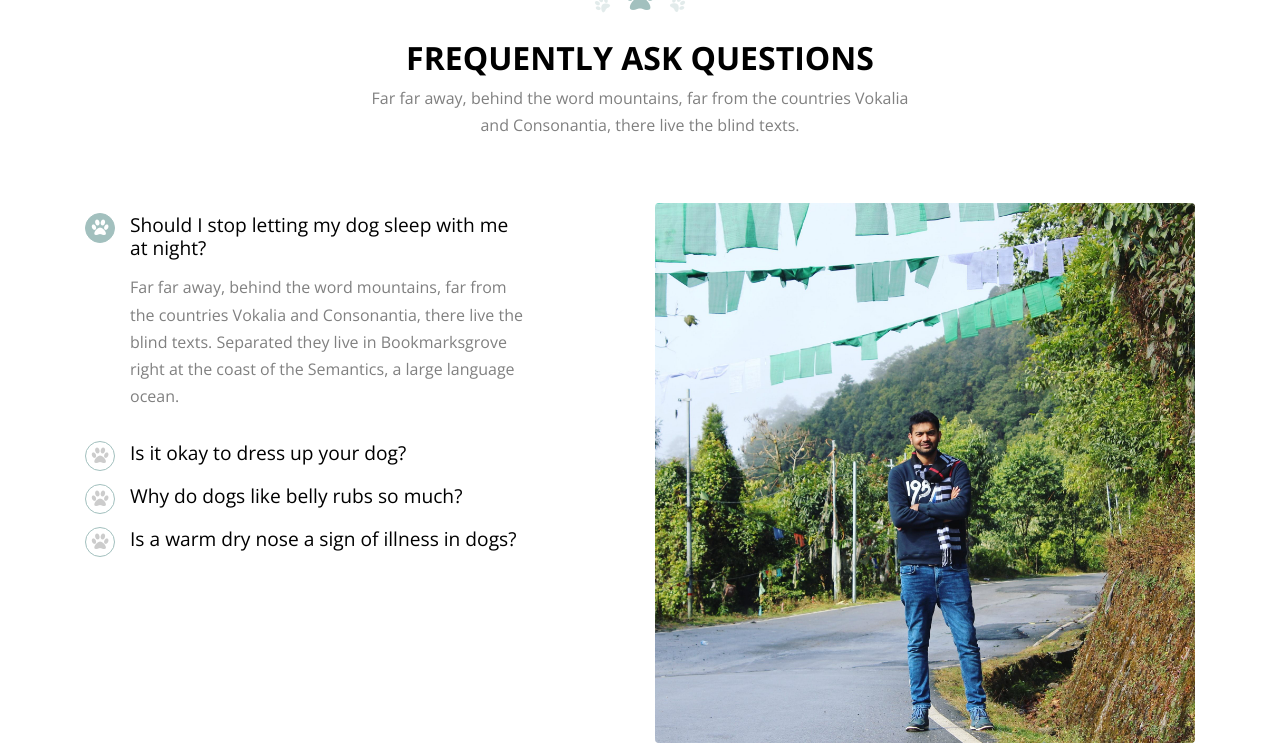
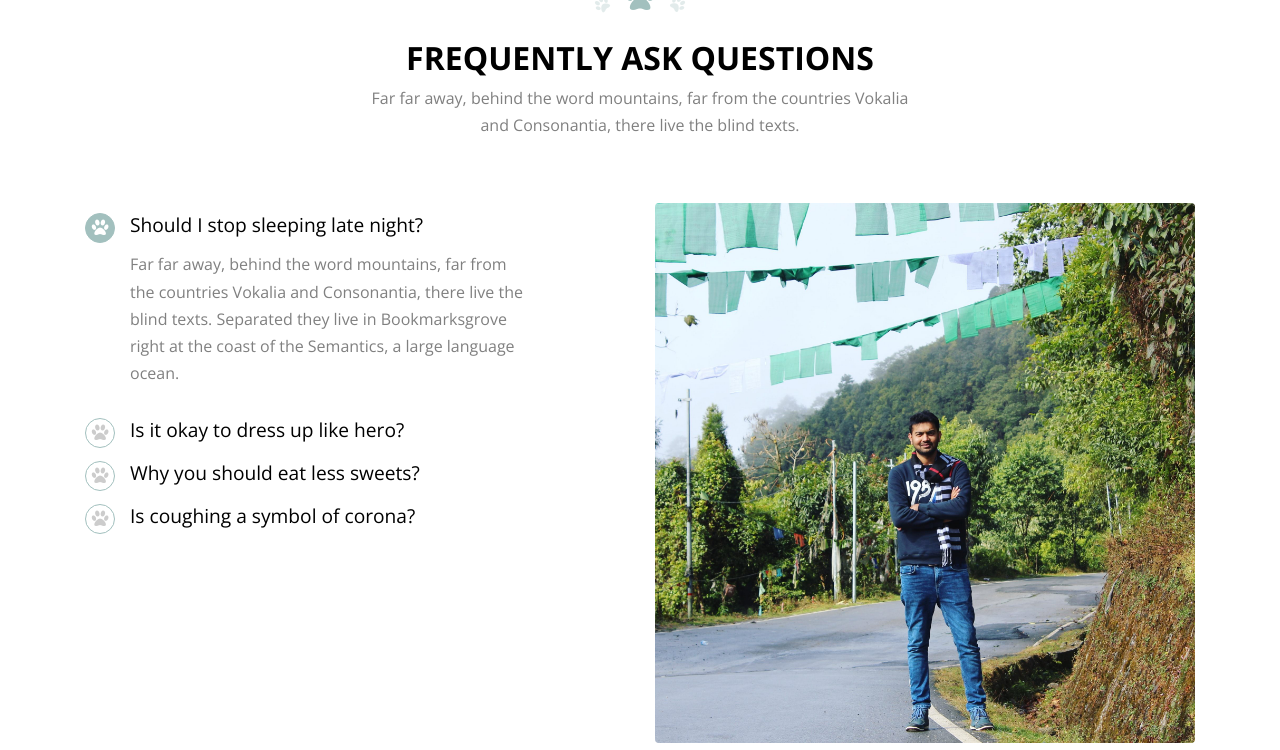
Before and after one commit to pkmishra47/blog, a Django app: page / in a window 1280 px wide. Shown: the part 4000-4750 px from the top of the page. Run offline with Django 3.2, Linux system fonts and the light colour scheme; some libraries are stand-ins or nearby versions; some web fonts are replaced.

Commit message:
few changes in template

```diff
--- a/blog/templates/blog/test.html
+++ b/blog/templates/blog/test.html
@@ -162,7 +162,7 @@
             <div class="paws white">
               <span class="icon-paw"></span>
             </div>
-            <h2 class="mb-2 heading">Our Trainers</h2>
+            <h2 class="mb-2 heading">Our Experts</h2>
             <p>Far far away, behind the word mountains, far from the countries Vokalia and Consonantia, there live the blind texts.</p>
           </div>
         </div>
@@ -316,7 +316,7 @@
           <div class="col-lg-5 mr-auto order-lg-1" data-aos="fade-up"  data-aos-delay="100">
             <div class="accordion-item">
               <h3 class="mb-0 heading">
-                <a class="btn-block" data-toggle="collapse" href="#collapseFive" role="button" aria-expanded="true" aria-controls="collapseFive">Should I stop letting my dog sleep with me at night?<span class="icon"></span></a>
+                <a class="btn-block" data-toggle="collapse" href="#collapseFive" role="button" aria-expanded="true" aria-controls="collapseFive">Should I stop sleeping late night?<span class="icon"></span></a>
               </h3>
               <div id="collapseFive" class="collapse show" aria-labelledby="headingOne" data-parent="#accordion">
                 <div class="body-text">
@@ -327,7 +327,7 @@
 
             <div class="accordion-item">
               <h3 class="mb-0 heading">
-                <a class="btn-block" data-toggle="collapse" href="#collapseSix" role="button" aria-expanded="false" aria-controls="collapseSix">Is it okay to dress up your dog?<span class="icon"></span></a>
+                <a class="btn-block" data-toggle="collapse" href="#collapseSix" role="button" aria-expanded="false" aria-controls="collapseSix">Is it okay to dress up like hero?<span class="icon"></span></a>
               </h3>
               <div id="collapseSix" class="collapse" aria-labelledby="headingOne" data-parent="#accordion">
                 <div class="body-text">
@@ -338,7 +338,7 @@
 
             <div class="accordion-item">
               <h3 class="mb-0 heading">
-                <a class="btn-block" data-toggle="collapse" href="#collapseSeven" role="button" aria-expanded="false" aria-controls="collapseSeven">Why do dogs like belly rubs so much?<span class="icon"></span></a>
+                <a class="btn-block" data-toggle="collapse" href="#collapseSeven" role="button" aria-expanded="false" aria-controls="collapseSeven">Why you should eat less sweets?<span class="icon"></span></a>
               </h3>
               <div id="collapseSeven" class="collapse" aria-labelledby="headingOne" data-parent="#accordion">
                 <div class="body-text">
@@ -349,7 +349,7 @@
 
             <div class="accordion-item">
               <h3 class="mb-0 heading">
-                <a class="btn-block" data-toggle="collapse" href="#collapseEight" role="button" aria-expanded="false" aria-controls="collapseEight">Is a warm dry nose a sign of illness in dogs?<span class="icon"></span></a>
+                <a class="btn-block" data-toggle="collapse" href="#collapseEight" role="button" aria-expanded="false" aria-controls="collapseEight">Is coughing a symbol of corona?<span class="icon"></span></a>
               </h3>
               <div id="collapseEight" class="collapse" aria-labelledby="headingOne" data-parent="#accordion">
                 <div class="body-text">
@@ -493,7 +493,7 @@
                 <a href="single.html"><img src="{% static 'blog/images/pradeep_mishra.jpg' %}" alt="Image" class="img-fluid"></a>
               </figure>
               <div class="blog-entry-text">
-                <h3><a href="single.html">5 Things You Need To Know About Dog Massage</a></h3>
+                <h3><a href="single.html">5 Things You Need To Know About Us</a></h3>
                 <span class="post-meta mb-3 d-block">April 17, 2019</span>
                 <p>Far far away, behind the word mountains, far from the countries Vokalia and Consonantia, there live the blind texts.</p>
                 <p><a href="#" class="">Read More..</a></p>
@@ -506,7 +506,7 @@
                 <a href="single.html"><img src="{% static 'blog/images/pradeep_mishra.jpg' %}" alt="Image" class="img-fluid"></a>
               </figure>
               <div class="blog-entry-text">
-                <h3><a href="single.html">5 Things You Need To Know About Dog Massage</a></h3>
+                <h3><a href="single.html">5 Things You Need To Know About Us</a></h3>
                 <span class="post-meta mb-3 d-block">April 17, 2019</span>
                 <p>Far far away, behind the word mountains, far from the countries Vokalia and Consonantia, there live the blind texts.</p>
                 <p><a href="#" class="">Read More..</a></p>
@@ -520,7 +520,7 @@
                 <a href="single.html"><img src="{% static 'blog/images/pradeep_mishra.jpg' %}" alt="Image" class="img-fluid"></a>
               </figure>
               <div class="blog-entry-text">
-                <h3><a href="single.html">5 Things You Need To Know About Dog Massage</a></h3>
+                <h3><a href="single.html">5 Things You Need To Know About Us</a></h3>
                 <span class="post-meta mb-3 d-block">April 17, 2019</span>
                 <p>Far far away, behind the word mountains, far from the countries Vokalia and Consonantia, there live the blind texts.</p>
                 <p><a href="#" class="">Read More..</a></p>
@@ -533,7 +533,7 @@
                 <a href="single.html"><img src="{% static 'blog/images/pradeep_mishra.jpg' %}" alt="Image" class="img-fluid"></a>
               </figure>
               <div class="blog-entry-text">
-                <h3><a href="single.html">5 Things You Need To Know About Dog Massage</a></h3>
+                <h3><a href="single.html">5 Things You Need To Know About Us</a></h3>
                 <span class="post-meta mb-3 d-block">April 17, 2019</span>
                 <p>Far far away, behind the word mountains, far from the countries Vokalia and Consonantia, there live the blind texts.</p>
                 <p><a href="#" class="">Read More..</a></p>
@@ -563,7 +563,7 @@
 
             <div class="block_service">
               <img src="{% static 'blog/images/pradeep_mishra.jpg' %}" alt="Image mb-5">
-              <h3>Dog Checkup</h3>
+              <h3>Items 1</h3>
               <p>Far far away, behind the word mountains, far from the countries Vokalia and Consonantia, there live the blind texts. </p>
             </div>
 
@@ -571,14 +571,14 @@
           <div class="col-md-6 mb-4 col-lg-4" data-aos="fade-up"  data-aos-delay="100">
             <div class="block_service">
               <img src="{% static 'blog/images/pradeep_mishra.jpg' %}" alt="Image mb-5">
-              <h3>Dog Dermatology</h3>
+              <h3>Item 2</h3>
               <p>Far far away, behind the word mountains, far from the countries Vokalia and Consonantia, there live the blind texts. </p>
             </div>
           </div>
           <div class="col-md-6 mb-4 col-lg-4" data-aos="fade-up"  data-aos-delay="200">
             <div class="block_service">
               <img src="{% static 'blog/images/pradeep_mishra.jpg' %}" alt="Image mb-5">
-              <h3>For Strong Teeth</h3>
+              <h3>Item 3</h3>
               <p>Far far away, behind the word mountains, far from the countries Vokalia and Consonantia, there live the blind texts. </p>
             </div>
           </div>
@@ -588,7 +588,7 @@
 
             <div class="block_service">
               <img src="{% static 'blog/images/pradeep_mishra.jpg' %}" alt="Image mb-5">
-              <h3>Dog First Aid</h3>
+              <h3>Item 4</h3>
               <p>Far far away, behind the word mountains, far from the countries Vokalia and Consonantia, there live the blind texts. </p>
             </div>
 
@@ -596,14 +596,14 @@
           <div class="col-md-6 mb-4 col-lg-4" data-aos="fade-up"  data-aos-delay="100">
             <div class="block_service">
               <img src="{% static 'blog/images/pradeep_mishra.jpg' %}" alt="Image mb-5">
-              <h3>Dog Dryer</h3>
+              <h3>Item 5</h3>
               <p>Far far away, behind the word mountains, far from the countries Vokalia and Consonantia, there live the blind texts. </p>
             </div>
           </div>
           <div class="col-md-6 mb-4 col-lg-4" data-aos="fade-up"  data-aos-delay="200">
             <div class="block_service">
               <img src="{% static 'blog/images/pradeep_mishra.jpg' %}" alt="Image mb-5">
-              <h3>Expert Veterinarian</h3>
+              <h3>Item 6</h3>
               <p>Far far away, behind the word mountains, far from the countries Vokalia and Consonantia, there live the blind texts. </p>
             </div>
           </div>
@@ -675,15 +675,15 @@
                 <ul class="list-unstyled text-left address">
                   <li>
                     <span class="d-block">Address:</span>
-                    <p>Melbourne St,South Birbane 4101 Austraila</p>
+                    <p>Shivraj, Chandrauta, Nepal</p>
                   </li>
                   <li>
                     <span class="d-block">Phone:</span>
-                    <p>+(000) 123 4567 89</p>
+                    <p>+(91) 9742788071</p>
                   </li>
                   <li>
                     <span class="d-block">Email:</span>
-                    <p>info@yourdomain.com</p>
+                    <p>pkmishra.pradeep@gmail.com</p>
                   </li>
                 </ul>
               </div>
@@ -739,7 +739,7 @@
             <div class="border-top pt-5">
               <p class="copyright"><small>
               <!-- Link back to Colorlib can't be removed. Template is licensed under CC BY 3.0. -->
-            Copyright &copy;<script>document.write(new Date().getFullYear());</script> All rights reserved | This template is made with <i class="icon-heart text-danger" aria-hidden="true"></i> by <a href="https://colorlib.com" target="_blank" >Colorlib</a>
+            Copyright &copy;<script>document.write(new Date().getFullYear());</script> All rights reserved | This template is made with <i class="icon-heart text-danger" aria-hidden="true"></i> by <a href="https://colorlib.com" target="_blank" >Pradeep Mishra</a>
             <!-- Link back to Colorlib can't be removed. Template is licensed under CC BY 3.0. --></small></p>
 
             </div>
```
